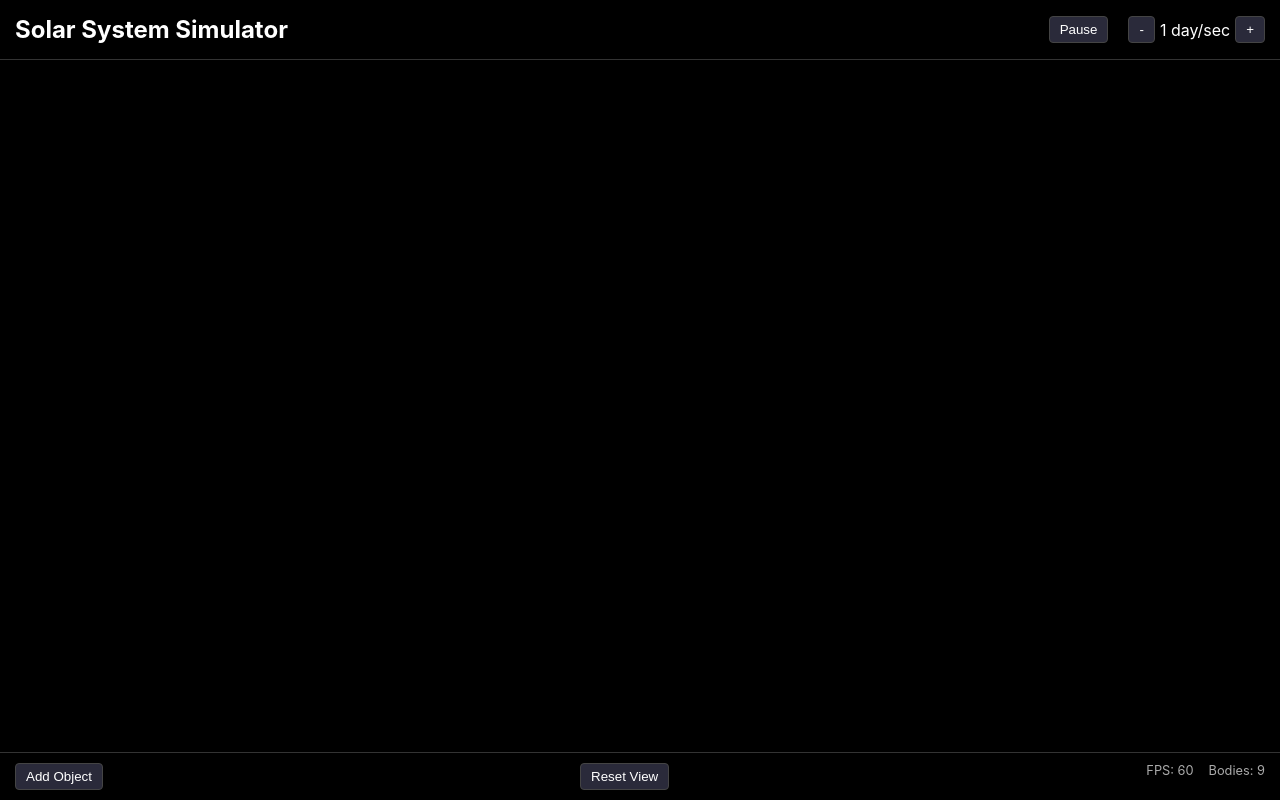
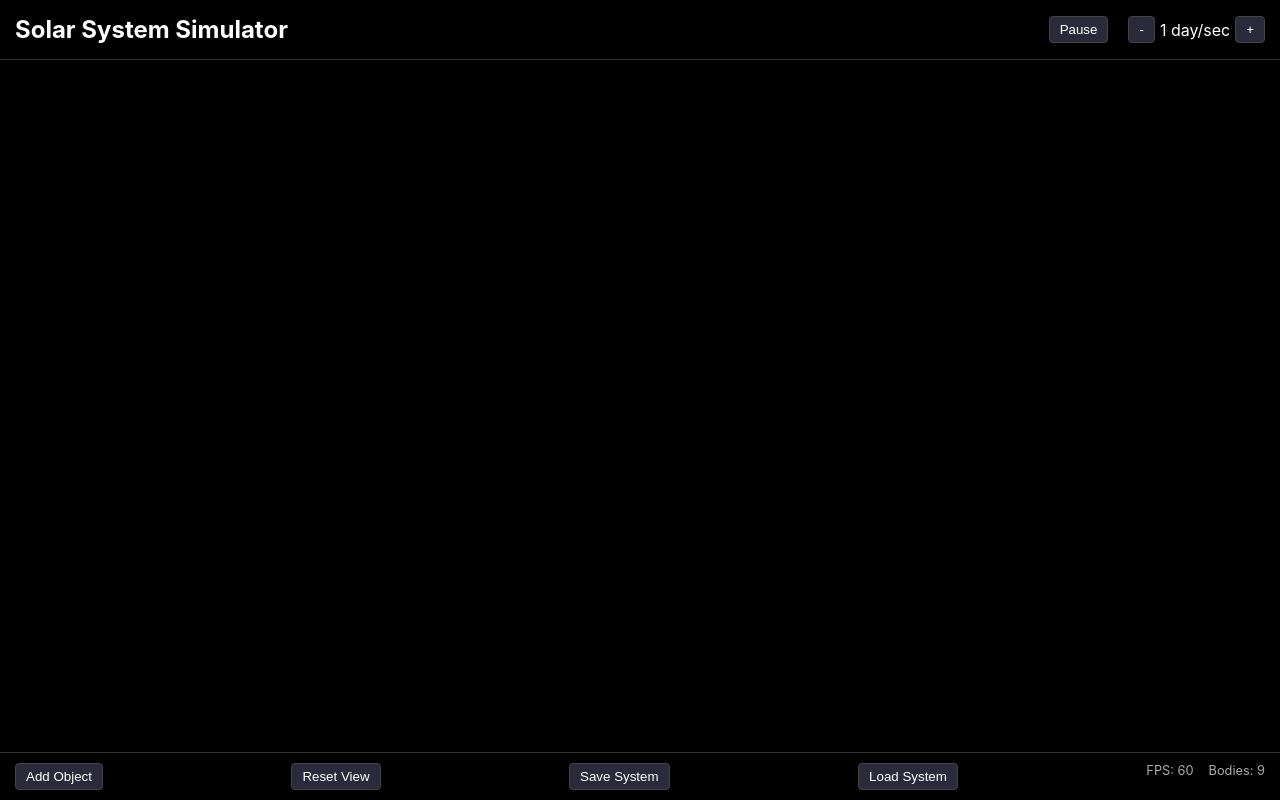
Before and after one commit to jamesmcarthur-3999/solar-system-physics-simulator, an Electron app: page src/ui/index.html in a window 1280 px wide. Drawn offline with Linux system fonts and the light colour scheme.

Commit message:
Update index.html to add Save and Load buttons

```diff
--- a/src/ui/index.html
+++ b/src/ui/index.html
@@ -32,11 +32,15 @@
     <footer>
       <button id="add-object">Add Object</button>
       <button id="reset-view">Reset View</button>
+      <button id="save-system">Save System</button>
+      <button id="load-system">Load System</button>
       <div class="status">
         <span id="fps">FPS: 60</span>
         <span id="body-count">Bodies: 9</span>
       </div>
     </footer>
+
+    <div id="notification" class="notification" style="display: none;"></div>
   </div>
 
   <script src="./renderer.js" type="module"></script>
```
